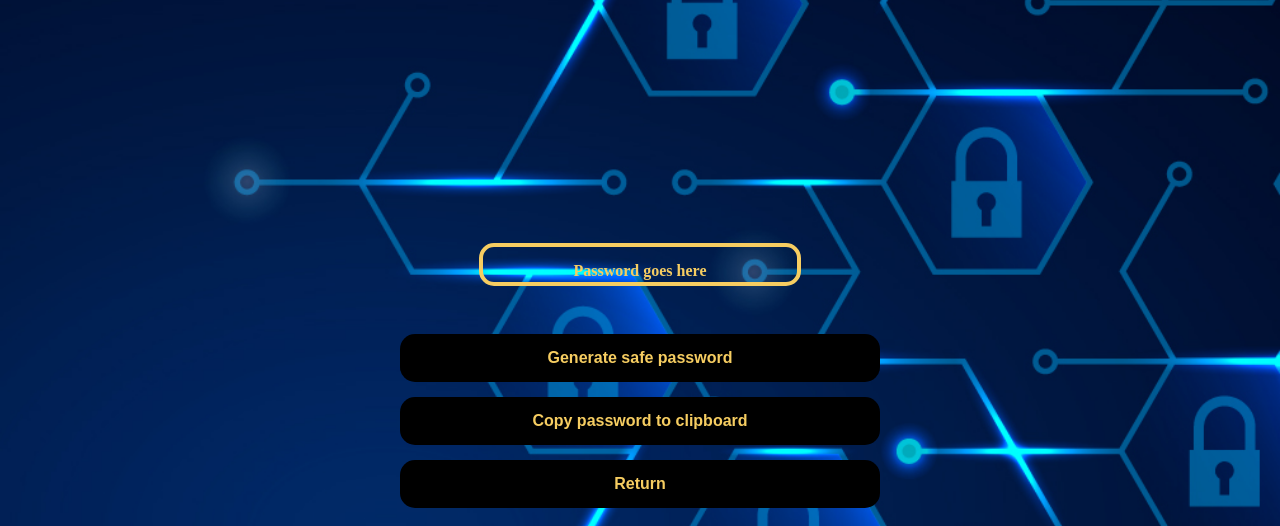
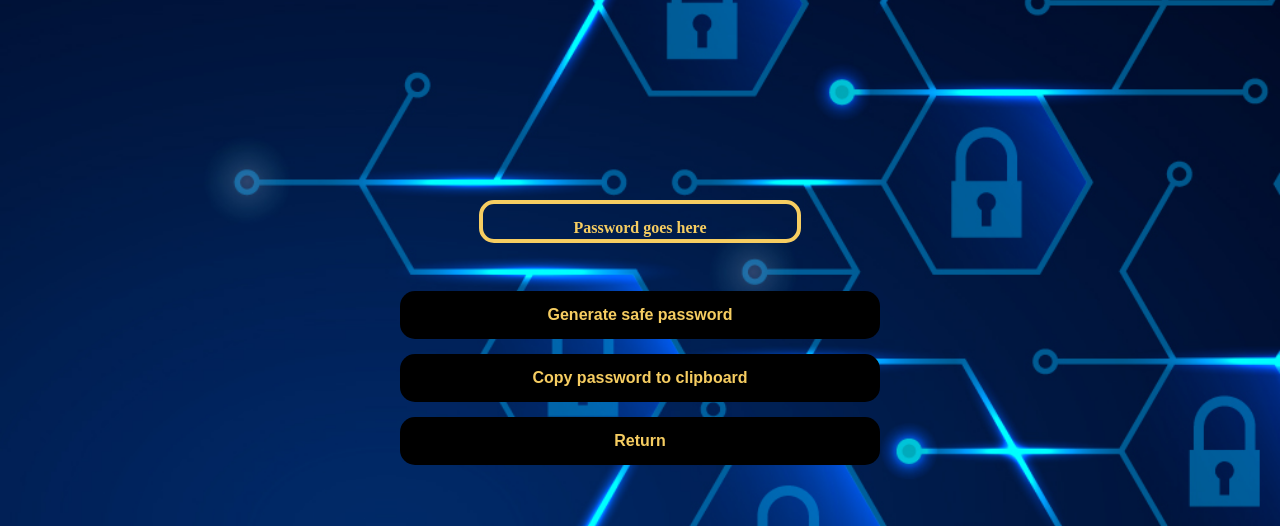
Before and after one commit to Tiberiu-Cocei/ProiectTW, a PHP site: page /generate_password_page/generate_password.html in a window 1280 px wide. Shown: the part 138-664 px from the top of the page. Run offline with PHP 8.4, Linux system fonts and the light colour scheme.

Commit message:
some css changes

```diff
--- a/generate_password_page/generate_password.html
+++ b/generate_password_page/generate_password.html
@@ -11,7 +11,7 @@
     <div class="text-center">
     </div>
     <div class="text-center center">
-        <h2  class="form-control dataField password-generated" id="ASDASD">
+        <h2  class="form-control dataField password-generated" id="safePassword">
             Password goes here
         </h2>
 
--- a/loginStyles.css
+++ b/loginStyles.css
@@ -100,7 +100,7 @@ output {
     border-radius: 15px;
     width: 250px;
     height: 5px;
-    margin-top: 20px;
+    margin-top: 18px;
 }
 
 .removeTopSpace {
@@ -127,7 +127,7 @@ output {
     text-align: center;
     margin-left: auto;
     margin-right: auto;
-    margin-top: 41%;
+    margin-top: 32%;
 }
 
 @media screen and (max-width: 800px) {
@@ -167,7 +167,7 @@ output {
         width: 60vw;
         margin-left: auto;
         margin-right: auto;
-        margin-top: 20%;
+
     }
 
     .password-generated{
--- a/main_page/accounts.html
+++ b/main_page/accounts.html
@@ -22,7 +22,7 @@
     <h2>Password Safety Level: 1 - Very low</h2>
     <h2>Reset reminder: None</h2>
     <button onclick="location.href = '#edit';" id="edit1" type="button"
-            class="button "><b>Edit info</b></button>
+            class="button "><b>Edit account info</b></button>
     <button onclick="location.href = '#delete';" id="delete1" type="button"
             class="button buttonMargin"><b>Delete entry</b></button>
 </div>
@@ -39,7 +39,7 @@
     <h2>Password Safety Level: 3 - Medium</h2>
     <h2>Reset reminder: 26 March 2019</h2>
     <button onclick="location.href = '#edit';" id="edit2" type="button"
-            class="button "><b>Edit info</b></button>
+            class="button "><b>Edit account info</b></button>
     <button onclick="location.href = '#delete';" id="delete2" type="button"
             class="button buttonMargin"><b>Delete entry</b></button>
 </div>
```
